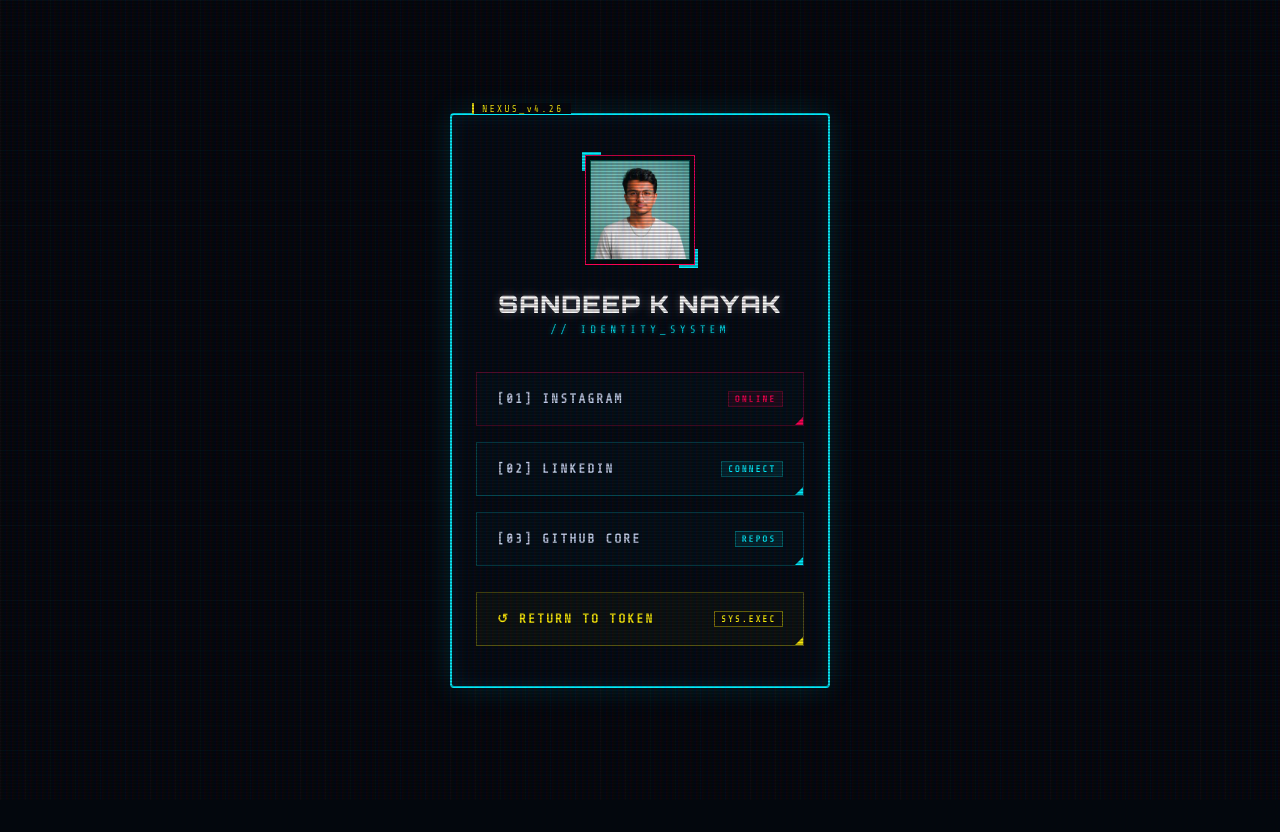
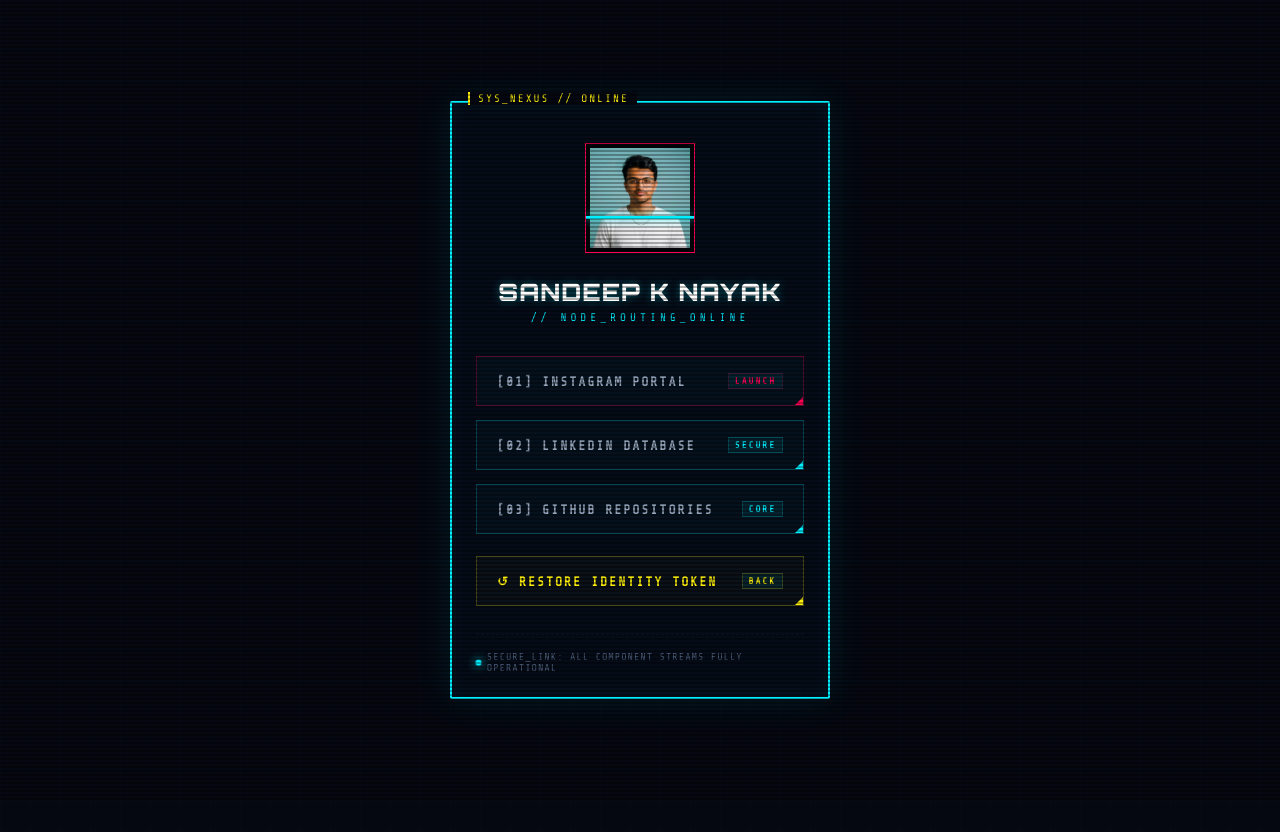
Before and after one commit to sandykn78-create/digital-card-maker, a plain HTML site: page links.html in a window 1280 px wide. Shown: the top 832 px of the page. Before the commit the page ends 800 px from the top, so only its background shows below. Drawn offline with nearby package versions, Linux system fonts and the light colour scheme.

Commit message:
Update links.html

```diff
--- a/links.html
+++ b/links.html
@@ -3,19 +3,19 @@
 <head>
     <meta charset="UTF-8">
     <meta name="viewport" content="width=device-width, initial-scale=1.0">
-    <title>Sandeep K Nayak — Nexus Directory</title>
+    <title>Sandeep K Nayak — Nexus Terminal</title>
 
     <link rel="preconnect" href="https://fonts.googleapis.com">
     <link rel="preconnect" href="https://fonts.gstatic.com" crossorigin>
-    <link href="https://fonts.googleapis.com/css2?family=Orbitron:wght@500;800;900&family=Share+Tech+Mono&display=swap" rel="stylesheet">
+    <link href="https://fonts.googleapis.com/css2?family=Orbitron:wght@500;700;900&family=Share+Tech+Mono&display=swap" rel="stylesheet">
 
     <style>
         :root {
             --neon-cyan: #00f0ff;
             --neon-magenta: #ff0055;
             --neon-yellow: #fcee0a;
-            --terminal-dark: #03070d;
-            --panel-bg: rgba(5, 11, 22, 0.85);
+            --terminal-dark: #050811;
+            --panel-bg: rgba(7, 13, 26, 0.85);
             --cyber-border: rgba(0, 240, 255, 0.25);
         }
 
@@ -35,96 +35,116 @@
             align-items: center;
             padding: 24px;
             position: relative;
-            overflow-x: hidden;
+            overflow: hidden;
         }
 
-        /* Animated Scanline Background Grid */
+        /* ANIMATED FEATURE 1: Moving Neon Matrix Grid Background */
         body::before {
             content: '';
             position: absolute;
-            top: 0; left: 0; width: 100%; height: 100%;
+            top: 0; left: 0; width: 100%; height: 200%;
             background:
-                linear-gradient(rgba(0, 240, 255, 0.03) 1px, transparent 1px),
-                linear-gradient(90deg, rgba(0, 240, 255, 0.03) 1px, transparent 1px),
-                linear-gradient(rgba(255, 0, 85, 0.01) 2px, transparent 2px);
-            background-size: 25px 25px, 25px 25px, 100% 4px;
+                linear-gradient(rgba(0, 240, 255, 0.02) 1px, transparent 1px),
+                linear-gradient(90deg, rgba(0, 240, 255, 0.02) 1px, transparent 1px);
+            background-size: 30px 30px;
             opacity: 0.8;
             pointer-events: none;
             z-index: 1;
+            animation: gridScroll 16s linear infinite;
         }
 
-        /* Global Scanline Overlay Effect */
+        @keyframes gridScroll {
+            0% { transform: translateY(0); }
+            100% { transform: translateY(-50%); }
+        }
+
+        /* ANIMATED FEATURE 2: CRT Scanline Noise Overlay */
         body::after {
             content: " ";
             display: block;
             position: absolute;
             top: 0; left: 0; bottom: 0; right: 0;
-            background: linear-gradient(rgba(18, 16, 16, 0) 50%, rgba(0, 0, 0, 0.25) 50%), linear-gradient(90deg, rgba(255, 0, 0, 0.06), rgba(0, 255, 0, 0.02), rgba(0, 0, 255, 0.06));
+            background: linear-gradient(rgba(18, 16, 16, 0) 50%, rgba(0, 0, 0, 0.3) 50%);
             z-index: 99;
-            background-size: 100% 3px, 6px 100%;
+            background-size: 100% 4px;
             pointer-events: none;
+            animation: flicker 0.15s infinite;
         }
 
+        @keyframes flicker {
+            0% { opacity: 0.98; }
+            50% { opacity: 1; }
+            100% { opacity: 0.99; }
+        }
+
+        /* ANIMATED FEATURE 3: System Boot-up Glitch Intro */
         .hub-container {
             width: 100%;
             max-width: 380px;
             background: var(--panel-bg);
             border: 2px solid var(--neon-cyan);
-            border-radius: 4px; /* Hard, geometric cyberpunk cuts */
-            padding: 40px 24px;
+            border-radius: 2px;
+            padding: 40px 24px 24px;
             text-align: center;
-            box-shadow: 0 0 30px rgba(0, 240, 255, 0.15), inset 0 0 20px rgba(0, 240, 255, 0.1);
+            box-shadow: 0 0 35px rgba(0, 240, 255, 0.1), inset 0 0 20px rgba(0, 240, 255, 0.05);
             position: relative;
             z-index: 2;
-            backdrop-filter: blur(8px);
+            backdrop-filter: blur(12px);
+            animation: terminalBoot 0.6s cubic-bezier(0.15, 0.85, 0.3, 1) both;
         }
 
-        /* Tech corner accents */
+        @keyframes terminalBoot {
+            0% { transform: scaleY(0.005) scaleX(0); opacity: 0; filter: brightness(3); }
+            50% { transform: scaleY(0.005) scaleX(1); opacity: 1; filter: brightness(2); }
+            100% { transform: scaleY(1) scaleX(1); opacity: 1; filter: brightness(1); }
+        }
+
         .hub-container::before {
-            content: 'NEXUS_v4.26';
+            content: 'SYS_NEXUS // ONLINE';
             position: absolute;
-            top: -12px;
-            left: 20px;
+            top: -11px;
+            left: 16px;
             background: var(--terminal-dark);
             padding: 0 8px;
-            font-size: 10px;
+            font-size: 11px;
             color: var(--neon-yellow);
             letter-spacing: 2px;
             border-left: 2px solid var(--neon-yellow);
         }
 
+        /* Profile frame with animated scanner overlay */
         .profile-avatar-wrapper {
             width: 110px;
             height: 110px;
             margin: 0 auto 24px;
             position: relative;
-            background: var(--terminal-dark);
+            background: #020408;
             border: 1px solid var(--neon-magenta);
             padding: 4px;
+            overflow: hidden;
         }
 
-        /* Corner bracket accents for the photo frame */
-        .profile-avatar-wrapper::before {
-            content: '';
-            position: absolute;
-            top: -4px; left: -4px; width: 16px; height: 16px;
-            border-top: 3px solid var(--neon-cyan);
-            border-left: 3px solid var(--neon-cyan);
-        }
+        /* ANIMATED FEATURE 4: Laser Scanline moving down the profile picture */
         .profile-avatar-wrapper::after {
             content: '';
             position: absolute;
-            bottom: -4px; right: -4px; width: 16px; height: 16px;
-            border-bottom: 3px solid var(--neon-cyan);
-            border-right: 3px solid var(--neon-cyan);
+            top: 0; left: 0; width: 100%; height: 3px;
+            background: var(--neon-cyan);
+            box-shadow: 0 0 10px var(--neon-cyan);
+            animation: laserScan 3s linear infinite;
+        }
+
+        @keyframes laserScan {
+            0% { top: 0%; }
+            50% { top: 100%; }
+            100% { top: 0%; }
         }
 
         .profile-avatar {
             width: 100%;
             height: 100%;
             object-fit: cover;
-            filter: saturate(1.4) contrast(1.1) hue-rotate(-10deg);
-            border: 1px solid rgba(0, 240, 255, 0.3);
+            filter: saturate(1.2) contrast(1.15) brightness(0.95);
         }
 
         .identity-block h1 {
@@ -134,7 +154,7 @@
             letter-spacing: 1px;
             color: #fff;
             text-transform: uppercase;
-            text-shadow: 0 0 10px rgba(255, 255, 255, 0.3);
+            text-shadow: 0 0 8px rgba(0, 240, 255, 0.4);
         }
 
         .identity-block p {
@@ -143,24 +163,24 @@
             text-transform: uppercase;
             letter-spacing: 4px;
             margin-top: 4px;
-            margin-bottom: 36px;
-            text-shadow: 0 0 5px rgba(0, 240, 255, 0.5);
+            margin-bottom: 32px;
         }
 
         .links-vector {
             display: flex;
             flex-direction: column;
-            gap: 16px;
+            gap: 14px;
         }
 
+        /* UI/UX IMPROVEMENT: Cyberpunk Interactive Nodes */
         .hyper-link-node {
             display: flex;
             align-items: center;
             justify-content: space-between;
-            padding: 18px 20px;
+            padding: 16px 20px;
             background: rgba(0, 240, 255, 0.02);
             border: 1px solid var(--cyber-border);
-            color: #c4d1ec;
+            color: #94a3b8;
             font-size: 13px;
             font-weight: bold;
             text-decoration: none;
@@ -168,10 +188,9 @@
             text-transform: uppercase;
             position: relative;
             transition: all 0.2s ease;
-            overflow: hidden;
+            cursor: pointer;
         }
 
-        /* Diagonal geometric corner slice cut */
         .hyper-link-node::before {
             content: '';
             position: absolute;
@@ -180,19 +199,17 @@
             border-style: solid;
             border-width: 0 0 8px 8px;
             border-color: transparent transparent var(--neon-cyan) transparent;
-            transition: all 0.2s ease;
         }
 
+        /* ANIMATED FEATURE 5: Micro-Glitch Tilt Effect on Hover */
         .hyper-link-node:hover {
-            background: rgba(0, 240, 255, 0.1);
+            background: rgba(0, 240, 255, 0.08);
             border-color: var(--neon-cyan);
             color: #fff;
-            transform: scale(1.02);
-            box-shadow: 0 0 15px rgba(0, 240, 255, 0.3);
-            text-shadow: 0 0 5px #fff;
+            transform: translateX(4px);
+            box-shadow: -4px 0 0 var(--neon-cyan), 0 0 15px rgba(0, 240, 255, 0.2);
         }
 
-        /* Custom color accent variants for distinct portals */
         .hyper-link-node.instagram-node {
             border-color: rgba(255, 0, 85, 0.3);
         }
@@ -200,16 +217,16 @@
             border-color: transparent transparent var(--neon-magenta) transparent;
         }
         .hyper-link-node.instagram-node:hover {
-            background: rgba(255, 0, 85, 0.1);
+            background: rgba(255, 0, 85, 0.08);
             border-color: var(--neon-magenta);
-            box-shadow: 0 0 15px rgba(255, 0, 85, 0.4);
+            box-shadow: -4px 0 0 var(--neon-magenta), 0 0 15px rgba(255, 0, 85, 0.25);
         }
 
         .hyper-link-node.primary-node {
-            background: rgba(252, 238, 10, 0.03);
-            border-color: rgba(252, 238, 10, 0.3);
+            background: rgba(252, 238, 10, 0.02);
+            border-color: rgba(252, 238, 10, 0.25);
             color: var(--neon-yellow);
-            margin-top: 10px;
+            margin-top: 8px;
         }
         .hyper-link-node.primary-node::before {
             border-color: transparent transparent var(--neon-yellow) transparent;
@@ -217,30 +234,61 @@
         .hyper-link-node.primary-node:hover {
             background: var(--neon-yellow);
             color: #000;
-            box-shadow: 0 0 20px rgba(252, 238, 10, 0.5);
-            text-shadow: none;
+            box-shadow: 0 0 20px rgba(252, 238, 10, 0.4);
         }
 
         .status-tag {
             font-size: 9px;
             padding: 2px 6px;
-            background: rgba(0, 240, 255, 0.1);
-            border: 1px solid rgba(0, 240, 255, 0.3);
+            background: rgba(0, 240, 255, 0.08);
+            border: 1px solid rgba(0, 240, 255, 0.2);
             color: var(--neon-cyan);
+            transition: all 0.2s;
         }
         .instagram-node .status-tag {
-            background: rgba(255, 0, 85, 0.1);
-            border: 1px solid rgba(255, 0, 85, 0.3);
             color: var(--neon-magenta);
+            border-color: rgba(255, 0, 85, 0.2);
         }
         .primary-node .status-tag {
-            background: rgba(0, 0, 0, 0.2);
-            border: 1px solid rgba(252, 238, 10, 0.5);
             color: var(--neon-yellow);
+            border-color: rgba(252, 238, 10, 0.2);
+        }
+        .hyper-link-node:hover .status-tag {
+            background: #fff;
+            color: #000;
+            border-color: #fff;
         }
         .primary-node:hover .status-tag {
+            background: #000;
+            color: var(--neon-yellow);
             border-color: #000;
-            color: #000;
+        }
+
+        /* ANIMATED FEATURE 6: Typing Diagnostic Status Ticker at Bottom */
+        .system-ticker {
+            margin-top: 28px;
+            font-size: 10px;
+            color: #4b5d78;
+            letter-spacing: 1px;
+            text-transform: uppercase;
+            border-top: 1px dashed rgba(255, 255, 255, 0.05);
+            padding-top: 16px;
+            text-align: left;
+            display: flex;
+            align-items: center;
+            gap: 6px;
+        }
+        .ticker-dot {
+            width: 5px;
+            height: 5px;
+            background-color: var(--neon-cyan);
+            border-radius: 50%;
+            display: inline-block;
+            animation: pulse 1s infinite alternate;
+        }
+        @keyframes pulse {
+            0% { opacity: 0.3; transform: scale(0.9); }
+            100% { opacity: 1; transform: scale(1.2); box-shadow: 0 0 8px var(--neon-cyan); }
         }
     </style>
 </head>
@@ -253,30 +301,36 @@
 
         <div class="identity-block">
             <h1>Sandeep K Nayak</h1>
-            <p>// IDENTITY_SYSTEM</p>
+            <p>// NODE_ROUTING_ONLINE</p>
         </div>
 
         <div class="links-vector">
-            <!-- Instagram Link handles both App deep link redirect and web backup securely -->
+            <!-- Fixed App-Launch and Direct Browser Fallback Logic Combo -->
             <a href="instagram://user?username=sandeep.k.n77" onclick="window.open('https://instagram.com/sandeep.k.n77', '_blank');" class="hyper-link-node instagram-node">
-                <span>[01] Instagram</span>
-                <span class="status-tag">ONLINE</span>
+                <span>[01] Instagram Portal</span>
+                <span class="status-tag">LAUNCH</span>
             </a>
 
             <a href="https://linkedin.com/" target="_blank" class="hyper-link-node">
-                <span>[02] LinkedIn</span>
-                <span class="status-tag">CONNECT</span>
+                <span>[02] LinkedIn Database</span>
+                <span class="status-tag">SECURE</span>
             </a>
 
             <a href="https://github.com/sandykn78-create" target="_blank" class="hyper-link-node">
-                <span>[03] GitHub Core</span>
-                <span class="status-tag">REPOS</span>
+                <span>[03] GitHub Repositories</span>
+                <span class="status-tag">CORE</span>
             </a>
 
             <a href="index.html" class="hyper-link-node primary-node">
-                <span>↺ RETURN TO TOKEN</span>
-                <span class="status-tag">SYS.EXEC</span>
+                <span>↺ RESTORE IDENTITY TOKEN</span>
+                <span class="status-tag">BACK</span>
             </a>
+        </div>
+
+        <!-- System Status Line Footer -->
+        <div class="system-ticker">
+            <span class="ticker-dot"></span>
+            <span>SECURE_LINK: ALL COMPONENT STREAMS FULLY OPERATIONAL</span>
         </div>
     </div>
 
```
